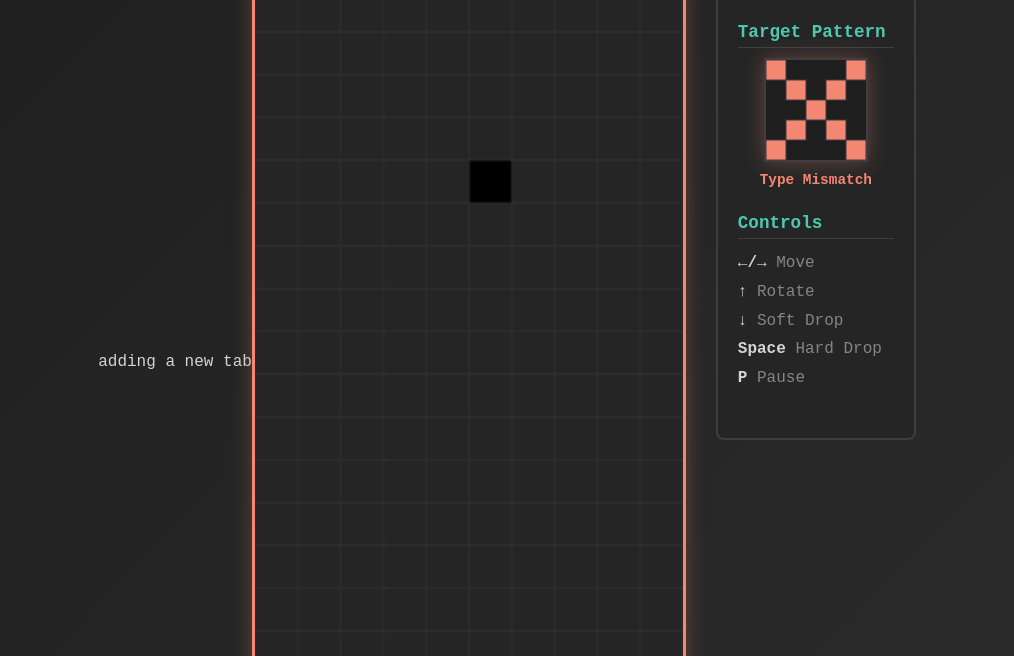
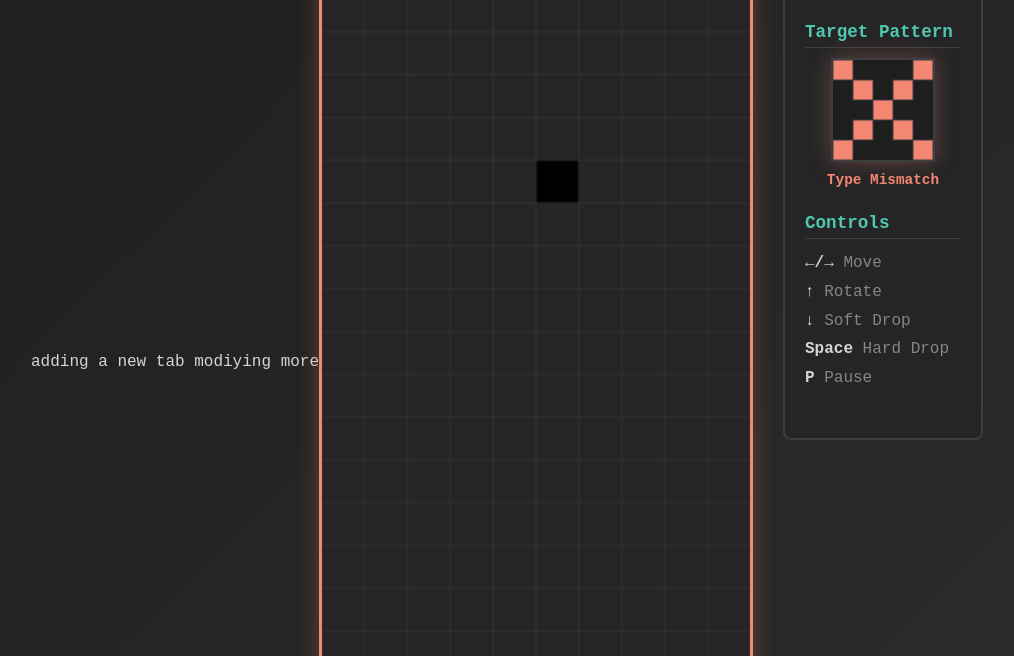
Before and after one commit to syedsamarabbasdev-max/gittesting, a plain HTML site: page src/index.html in a window 1280 px wide. Shown: the part 144-800 px from the top of the page, without its empty margins (133-1147 px from the left). Drawn offline with Linux system fonts and the light colour scheme.

Commit message:
testing my first commit from command line

```diff
--- a/src/index.html
+++ b/src/index.html
@@ -6,7 +6,7 @@
     <title>Stack Overflown - A Dev-Themed Puzzle Game</title>
     <link rel="stylesheet" href="style.css" />
   </head>
-  <div>adding a new tab</div>
+  <div>adding a new tab modiying more</div>
   <body>
     <div class="game-container">
       <div class="main-panel">
```
Also changed, not shown: 1 other file.
